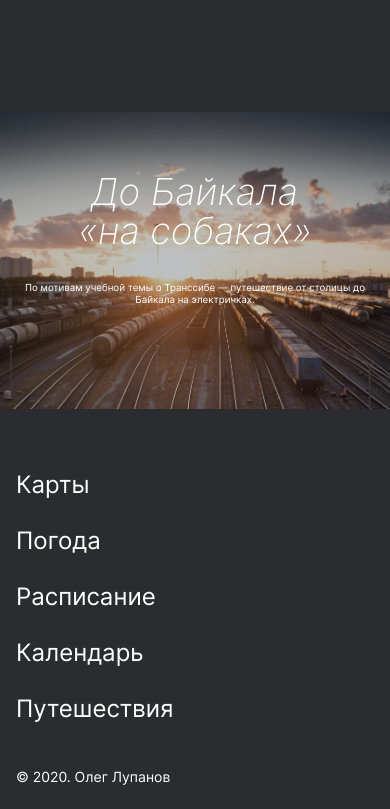
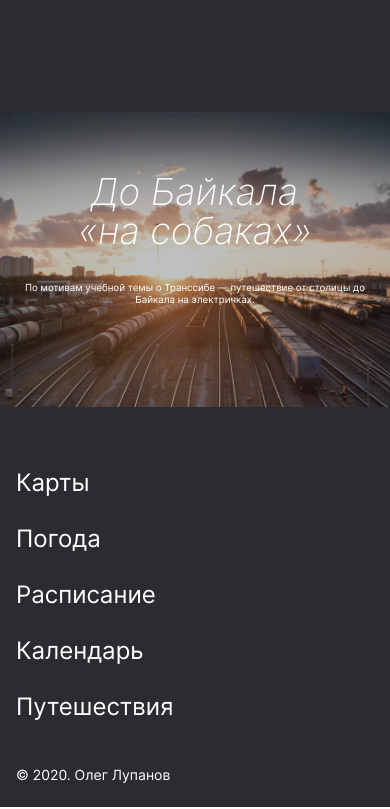
Before and after one commit to FuturecatF/russian-travel, a plain HTML site: page index.html in a window 390 px wide. Shown: the part 7594-8403 px from the top of the page. Drawn offline with Linux system fonts and the light colour scheme; files whose address does not match are found by name.

Commit message:
Изменил cover размеры блока на относительные

```diff
--- a/blocks/cover/cover.css
+++ b/blocks/cover/cover.css
@@ -1,6 +1,6 @@
 .cover {
-  max-width: 1184px;
-  height: 740px;
+  max-width: 100%;
+  height: 60vh;
   margin: 0 auto;
   background-image: url(../../images/cover-trains.jpg);
   background-size: cover;
@@ -25,65 +25,26 @@
   opacity: 0.8;
 }
 
-@media screen and (max-width: 1029px) {
-  .cover {
-    max-width: 1029px;
-    height: 643px;
-  }
-}
-
 @media screen and (max-width: 768px) {
   .cover {
-    max-width: 768px;
-    height: 480px;
-  }
-}
-
-@media screen and (max-width: 768px) {
-  .cover {
-    max-width: 768px;
-    height: 480px;
-  }
-}
-
-@media screen and (max-width: 730px) {
-  .cover {
-    max-width: 730px;
-    height: 456px;
-  }
-}
-
-@media screen and (max-width: 659px) {
-  .cover {
-    max-width: 659px;
-    height: 412px;
+    height: 50vh;
   }
 }
 
 @media screen and (max-width: 550px) {
   .cover {
-    max-width: 550px;
-    height: 344px;
+    height: 45vh;
   }
 }
 
 @media screen and (max-width: 475px) {
   .cover {
-    max-width: 475px;
-    height: 297px;
+    height: 35vh;
   }
 }
 
 @media screen and (max-width: 380px) {
   .cover {
-    max-width: 380px;
-    height: 238px;
+    height: 32vh;
   }
 }
-
-@media screen and (max-width: 320px) {
-  .cover {
-    max-width: 320px;
-    height: 200px;
-  }
-}
```
